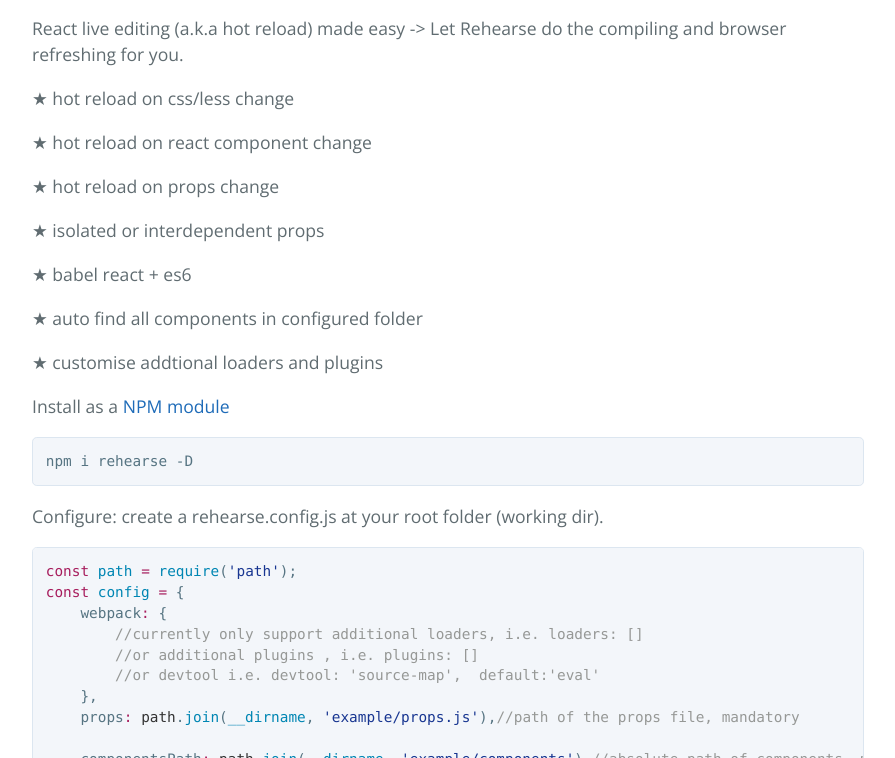
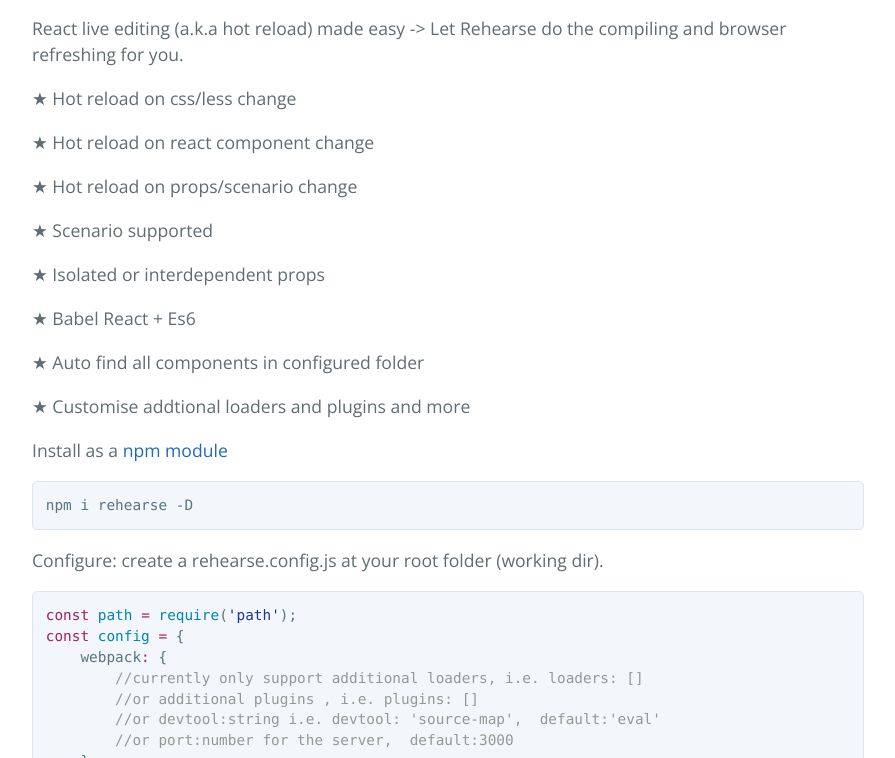
Before and after one commit to cashsun/rehearse, a plain HTML site: page index.html in a window 1280 px wide. Shown: the part 882-1640 px from the top of the page, without its empty margins (192-1087 px from the left). Drawn offline with nearby package versions, Linux system fonts and the light colour scheme.

```diff
--- a/index.html
+++ b/index.html
@@ -30,21 +30,23 @@
 
 <p>React live editing (a.k.a hot reload) made easy -&gt; Let Rehearse do the compiling and browser refreshing for you.</p>
 
-<p>★ hot reload on css/less change</p>
+<p>★ Hot reload on css/less change</p>
 
-<p>★ hot reload on react component change</p>
+<p>★ Hot reload on react component change</p>
 
-<p>★ hot reload on props change</p>
+<p>★ Hot reload on props/scenario change</p>
 
-<p>★ isolated or interdependent props</p>
+<p>★ Scenario supported</p>
 
-<p>★ babel react + es6</p>
+<p>★ Isolated or interdependent props</p>
 
-<p>★ auto find all components in configured folder</p>
+<p>★ Babel React + Es6</p>
 
-<p>★ customise addtional loaders and plugins</p>
+<p>★ Auto find all components in configured folder</p>
 
-<p>Install as a <a href="https://www.npmjs.com/package/rehearse">NPM module</a></p>
+<p>★ Customise addtional loaders and plugins and more</p>
+
+<p>Install as a <a href="https://www.npmjs.com/package/rehearse">npm module</a></p>
 
 <div class="highlight highlight-source-shell"><pre>npm i rehearse -D
 </pre></div>
@@ -56,7 +58,8 @@
     webpack<span class="pl-k">:</span> {
         <span class="pl-c">//currently only support additional loaders, i.e. loaders: []</span>
         <span class="pl-c">//or additional plugins , i.e. plugins: []</span>
-        <span class="pl-c">//or devtool i.e. devtool: 'source-map',  default:'eval'</span>
+        <span class="pl-c">//or devtool:string i.e. devtool: 'source-map',  default:'eval'</span>
+        <span class="pl-c">//or port:number for the server,  default:3000</span>
     },
     props<span class="pl-k">:</span> <span class="pl-smi">path</span>.<span class="pl-c1">join</span>(<span class="pl-c1">__dirname</span>, <span class="pl-s"><span class="pl-pds">'</span>example/props.js<span class="pl-pds">'</span></span>),<span class="pl-c">//path of the props file, mandatory</span>
 
@@ -96,7 +99,7 @@
 
 <p><strong>How to setup props and scenarios?</strong></p>
 
-<p>This <a href="https://github.com/cashsun/rehearse/blob/master/example/props/props.js">example</a> demos how to setup default props and scenario props.</p>
+<p>This <a href="https://github.com/cashsun/rehearse/blob/master/example/props/props.js">example</a> demos how to setup default props and scenarios.</p>
 
 <p><strong>No auto refresh when change props.js?</strong></p>
 
```
Also changed, not shown: params.json (+1 -1 lines).
